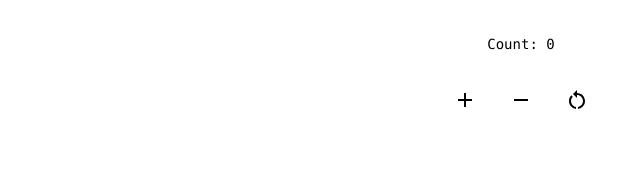
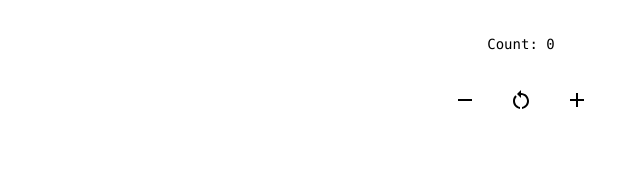
Before and after one commit to SurkovKostiantyn/my-app, a Next.js app: page / in a window 1280 px wide. Shown: the part 327-505 px from the top of the page, without its empty margins (119-759 px from the left). Built offline with nearby package versions, Linux system fonts and the light colour scheme.

Commit message:
replace + - btn

```diff
--- a/app/components/Counter.tsx
+++ b/app/components/Counter.tsx
@@ -12,14 +12,14 @@ const Counter: React.FC = () => {
         <div className="w-full max-w-5xl flex flex-col justify-center flex-grow">
             <p className="px-4 py-4 text-center font-mono text-sm">Count: {count}</p>
             <div className="w-full flex flex-row justify-center">
-                <button onClick={increment} className="px-4 py-4">
-                    <AddIcon/>
-                </button>
                 <button onClick={decrement} className="px-4 py-4">
                     <RemoveIcon/>
                 </button>
                 <button onClick={reset} className="px-4 py-4">
                     <RestartAltIcon/>
+                </button>
+                <button onClick={increment} className="px-4 py-4">
+                    <AddIcon/>
                 </button>
             </div>
         </div>
```
